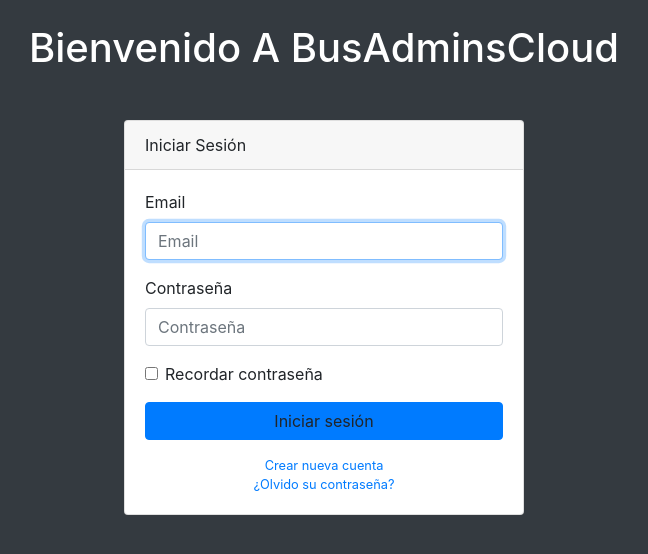
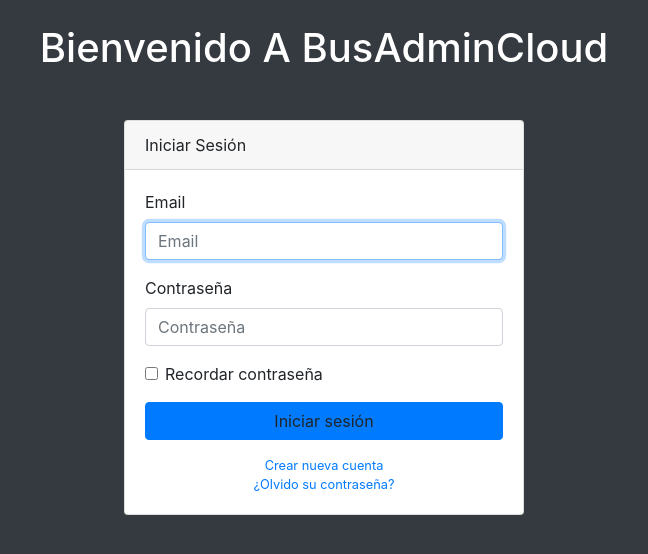
Before and after one commit to Masdz/BusAdminCloud, a website with bundled scripts: page Admin/login.html in a window 1280 px wide. Shown: the whole page, without its empty margins (316-964 px from the left). Built offline with nearby package versions, Linux system fonts and the light colour scheme.

Commit message:
Nada importante

```diff
--- a/Admin/login.html
+++ b/Admin/login.html
@@ -18,7 +18,7 @@
 
 <div class="col-md-12 text-center">
     <br>
-    <h1 style="color: white;">Bienvenido A BusAdminsCloud</h1>
+    <h1 style="color: white;">Bienvenido A BusAdminCloud</h1>
 </div>
 
 <body class="bg-dark">
```
